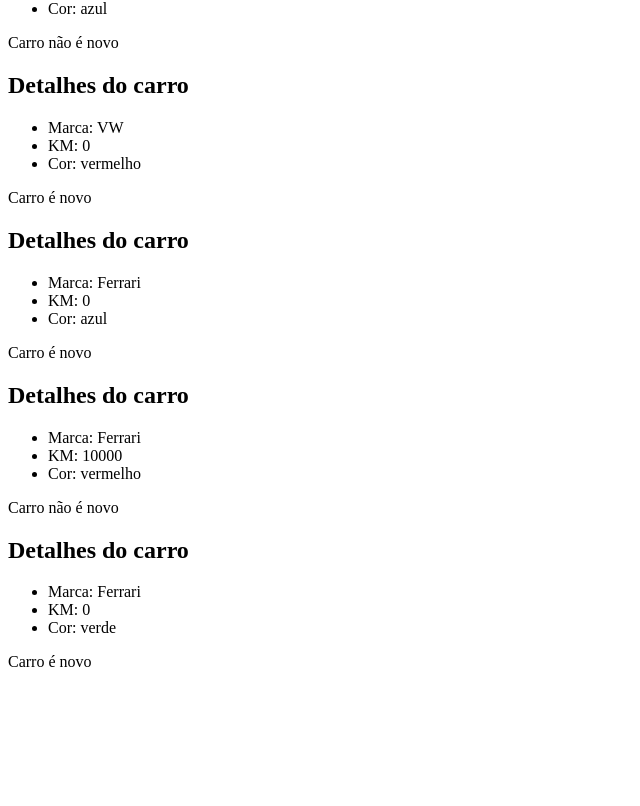
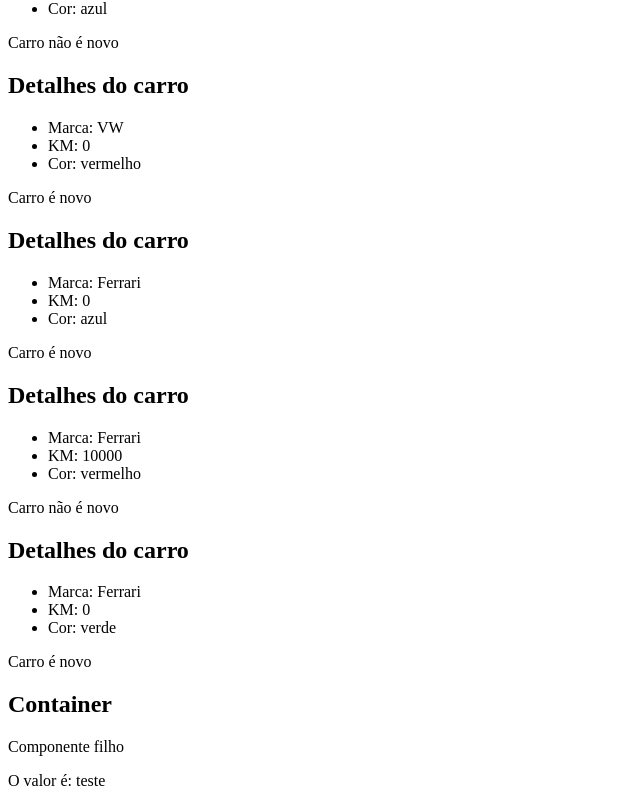
Before and after one commit to arthurresendes/Conhecimento-REACT, a React (Vite) app in the folder 3_AVANCANDO/: page / in a window 1280 px wide. Shown: the part 1338-2144 px from the top of the page, without its empty margins (0-640 px from the left). Before the commit the page ends 2025 px from the top, so only its background shows below. Built offline with nearby package versions, Linux system fonts and the light colour scheme.

Commit message:
children

```diff
--- a/3_AVANCANDO/src/App.jsx
+++ b/3_AVANCANDO/src/App.jsx
@@ -5,6 +5,7 @@
 import ConditionalRandom from './components/ConditionalRandom'
 import ShowUserName from './components/ShowUserName'
 import CarDetails from './components/CarDetails'
+import Container from './components/Container'
 
 function App() {
   const cars = [
@@ -31,6 +32,9 @@
       {cars.map((car) =>(
         <CarDetails brand={car.brand} km={car.km} color={car.color} novo={car.novo}/>
       ))}
+      <Container myValue="teste">
+        <p>Componente filho</p>
+      </Container>
     </>
   )
 }
--- /dev/null
+++ b/3_AVANCANDO/src/components/Container.jsx
@@ -0,0 +1,11 @@
+const Container = ({children,myValue}) => {
+    return (
+        <div>
+            <h2>Container</h2>
+            {children}
+            <p>O valor é: {myValue}</p>
+        </div>
+    )
+}
+
+export default Container
```
